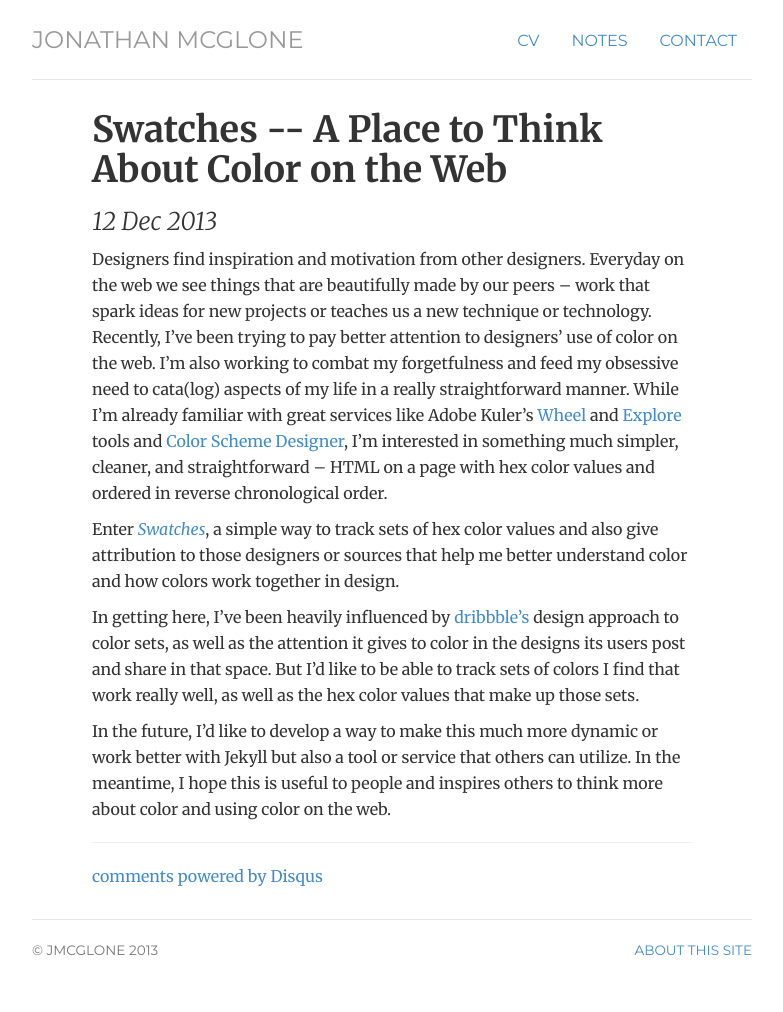
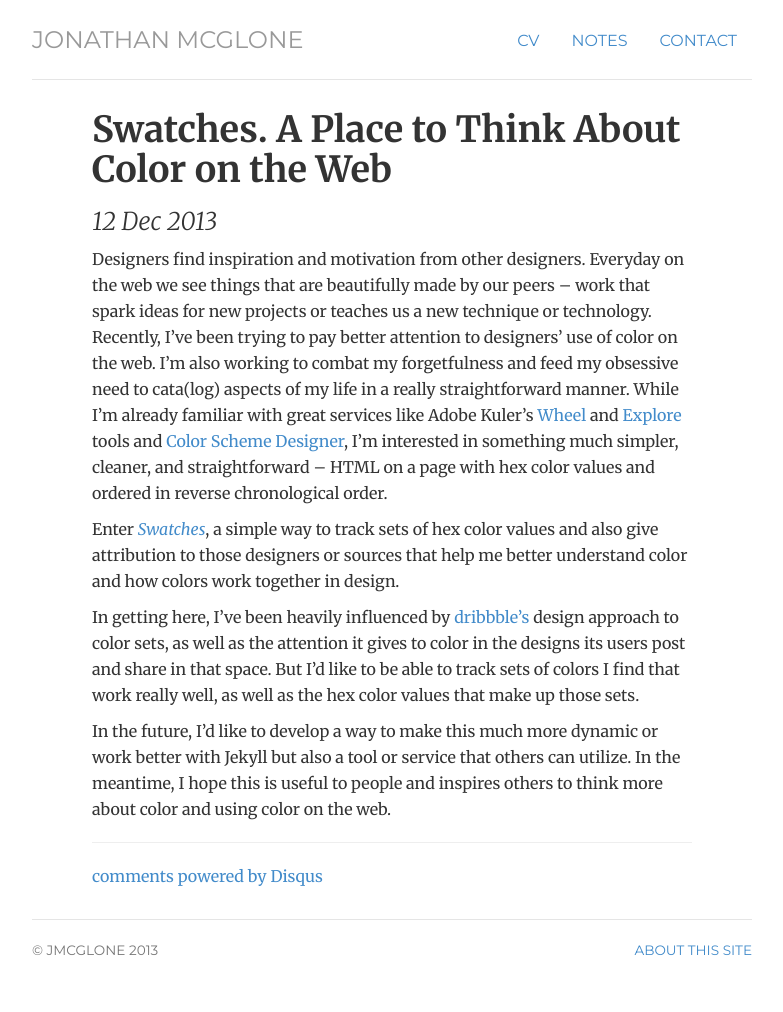
Before and after one commit to jmcglone/jmcglone.github.io, a Jekyll site: the page built from _posts/2013-12-12-swatches-a-place-to-think-about-color-on-the-web.md, in a window 1280 px wide. Shown: the whole page, without its empty margins (248-1031 px from the left). Built offline with Jekyll 4.4.1, drawn with Linux system fonts in a browser that asks for light colours; comment, search, counter and statistics services are not loaded.

Commit message:
Update 2013-12-12-swatches-a-place-to-think-about-color-on-the-web.md

```diff
--- a/_posts/2013-12-12-swatches-a-place-to-think-about-color-on-the-web.md
+++ b/_posts/2013-12-12-swatches-a-place-to-think-about-color-on-the-web.md
@@ -1,6 +1,6 @@
 ---
 layout: post
-title: Swatches -- A Place to Think About Color on the Web
+title: Swatches. A Place to Think About Color on the Web
 ---
 Designers find inspiration and motivation from other designers. Everyday on the web we see things that are beautifully made by our peers -- work that spark ideas for new projects or teaches us a new technique or technology. Recently, I've been trying to pay better attention to designers' use of color on the web. I'm also working to combat my forgetfulness and feed my obsessive need to cata(log) aspects of my life in a really straightforward manner. While I'm already familiar with great services like Adobe Kuler's [Wheel](https://kuler.adobe.com/) and [Explore](https://kuler.adobe.com/explore/) tools and [Color Scheme Designer](http://colorschemedesigner.com/), I'm interested in something much simpler, cleaner, and straightforward -- HTML on a page with hex color values and ordered in reverse chronological order.
 
```
